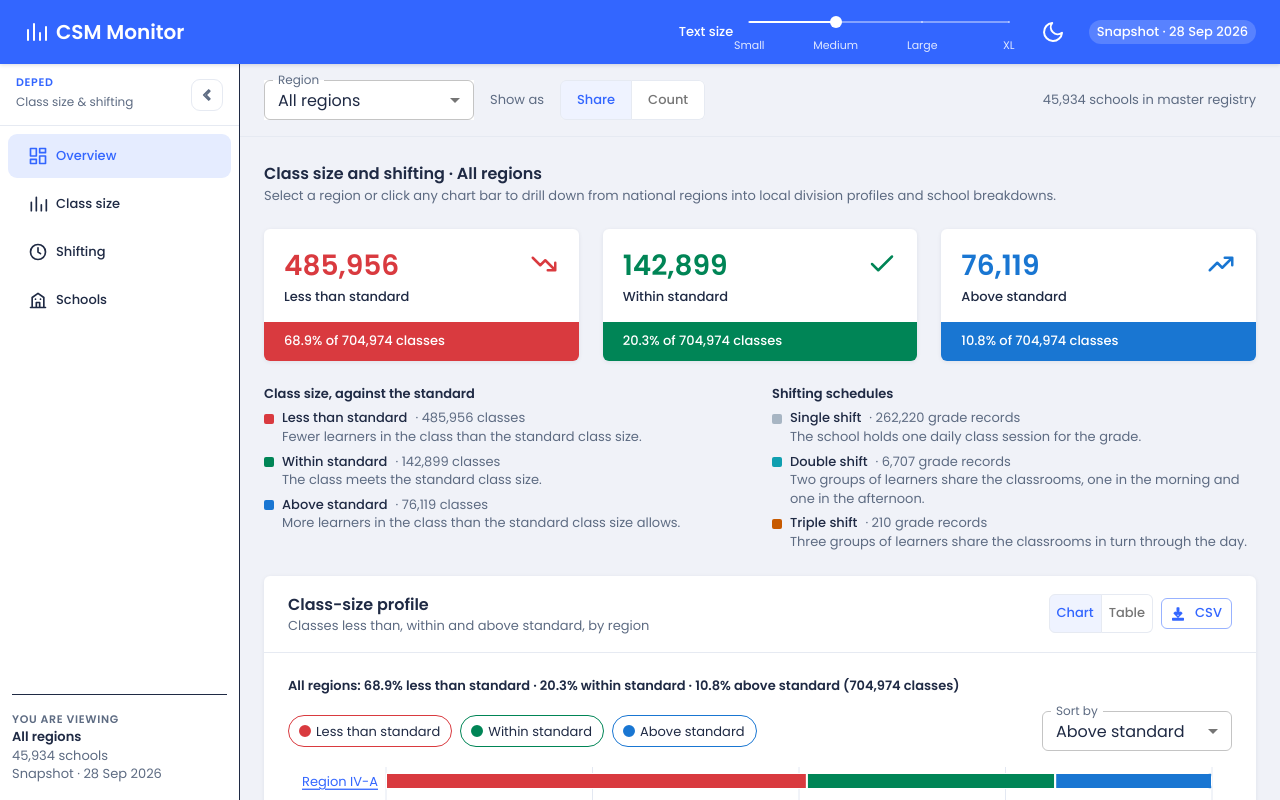
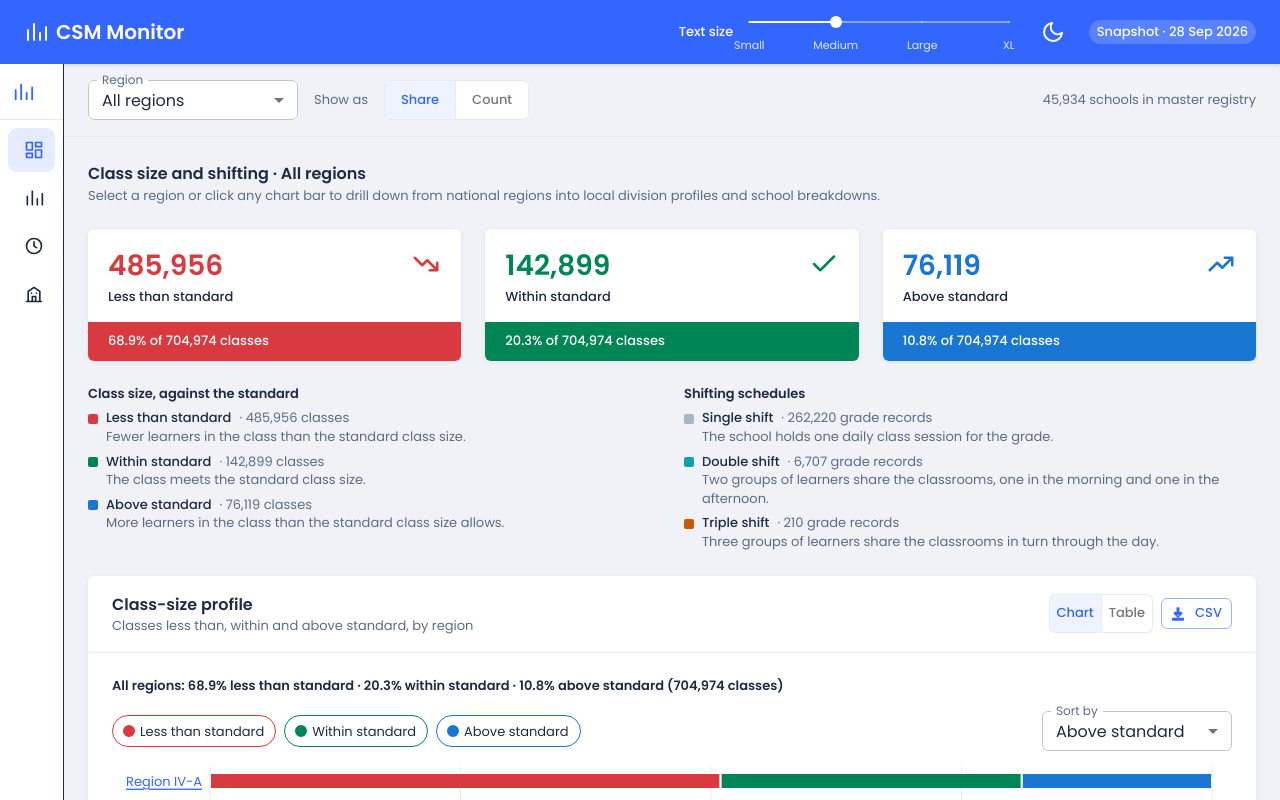
Before and after one commit to justinesolaswork/deped-csm-monitor, a React (Vite) app: page / in a window 1280 px wide. Shown: the top 800 px of the page. Built offline with nearby package versions, Linux system fonts and the light colour scheme.

Commit message:
Sidebar: auto-expand on hover (no toggle button), fixed rail keeps layout stable

```diff
--- a/src/components/AppShell.jsx
+++ b/src/components/AppShell.jsx
@@ -1,5 +1,5 @@
 import { useState } from "react";
-import { AppBar, Box, Chip, Collapse, IconButton, List, ListItemButton, ListItemIcon, ListItemText, Slider, Tab, Tabs, Toolbar, Tooltip, Typography } from "@mui/material";
+import { AppBar, Box, Chip, IconButton, List, ListItemButton, ListItemIcon, ListItemText, Slider, Tab, Tabs, Toolbar, Tooltip, Typography } from "@mui/material";
 import { useActiveSection } from "../hooks/useActiveSection.js";
 import { SIDEBAR_WIDTH } from "../layout.js";
 import { fontSizes } from "../lib/fontSize.js";
@@ -7,24 +7,26 @@ import { formatDate, formatNumber } from "../lib/format.js";
 import LineIcon, { iconPaths } from "./LineIcon.jsx";
 
 const TABS_HEIGHT = 48;
-const SIDEBAR_COLLAPSED_WIDTH = 64; // icon-only rail width
+/** Width of the always-visible icon rail. Main content margin is fixed to this so the page never shifts. */
+const SIDEBAR_RAIL_WIDTH = 64;
 
 const fontMarks = fontSizes.map(({ label }, value) => ({ value, label }));
 
-// Chevron icon paths
-const CHEVRON_LEFT  = "M15.41 16.59L10.83 12l4.58-4.59L14 6l-6 6 6 6z";
-const CHEVRON_RIGHT = "M8.59 16.59L13.17 12 8.59 7.41 10 6l6 6-6 6z";
-
 /**
- * The frame around the dashboard: top bar, collapsible sidebar and the main content area.
- * The sidebar toggles between a full labelled list and an icon-only rail.
- * The main content shifts its left margin smoothly so nothing overlaps.
+ * The frame around the dashboard: top bar, auto-expanding sidebar rail and the main content area.
+ *
+ * Desktop behaviour:
+ *   - A 64px icon-only rail is always visible.
+ *   - Hovering the rail expands it to the full 240px label view (overlays content, no layout shift).
+ *   - Moving the pointer away collapses it back to the rail.
+ *   - No toggle button — fully automatic.
+ *
+ * Mobile behaviour:
+ *   - Sidebar is hidden; sections are exposed as horizontal tabs in the top bar.
  */
 export default function AppShell({ sections, snapshotDate, scopeName, schoolCount, fontIndex, onFontIndexChange, colorMode, onColorModeChange, children }) {
   const [activeId, choose] = useActiveSection(sections.map((s) => s.id));
-  const [expanded, setExpanded] = useState(true); // true = full, false = icon-only rail
-
-  const sidebarW = expanded ? SIDEBAR_WIDTH : SIDEBAR_COLLAPSED_WIDTH;
+  const [hovered, setHovered] = useState(false);
 
   return (
     <>
@@ -62,7 +64,7 @@ export default function AppShell({ sections, snapshotDate, scopeName, schoolCoun
             />
           </Box>
 
-          {/* Dark/light mode */}
+          {/* Dark / light toggle */}
           <IconButton
             aria-label={colorMode === "dark" ? "Switch to light mode" : "Switch to dark mode"}
             color="inherit"
@@ -102,15 +104,23 @@ export default function AppShell({ sections, snapshotDate, scopeName, schoolCoun
         </Tabs>
       </AppBar>
 
-      {/* ── Sidebar ──────────────────────────────────────────────────────── */}
+      {/* ── Sidebar rail ─────────────────────────────────────────────────────
+          Always occupies SIDEBAR_RAIL_WIDTH on screen. On hover it expands to
+          SIDEBAR_WIDTH and slides over the main content (position:fixed + z-index).
+          The main content margin-left is permanently SIDEBAR_RAIL_WIDTH so it
+          never moves regardless of hover state.
+      ──────────────────────────────────────────────────────────────────────── */}
       <Box
         aria-label="Sections"
         component="nav"
+        onMouseEnter={() => setHovered(true)}
+        onMouseLeave={() => setHovered(false)}
         sx={{
           bgcolor: "background.paper",
           borderColor: "divider",
           borderRight: 1,
           bottom: 0,
+          boxShadow: hovered ? 6 : 0,
           display: { md: "flex", xs: "none" },
           flexDirection: "column",
           left: 0,
@@ -118,26 +128,36 @@ export default function AppShell({ sections, snapshotDate, scopeName, schoolCoun
           overflowY: "auto",
           position: "fixed",
           top: 64,
-          transition: "width 260ms cubic-bezier(0.4, 0, 0.2, 1)",
-          width: sidebarW,
-          zIndex: (t) => t.zIndex.drawer,
+          transition: "width 260ms cubic-bezier(0.4, 0, 0.2, 1), box-shadow 260ms ease",
+          width: hovered ? SIDEBAR_WIDTH : SIDEBAR_RAIL_WIDTH,
+          zIndex: (t) => t.zIndex.drawer + 1,
         }}
       >
-        {/* Toggle button row */}
+        {/* Brand row — label fades in beside icon when expanded */}
         <Box
           sx={{
             alignItems: "center",
             borderBottom: 1,
             borderColor: "divider",
             display: "flex",
-            justifyContent: expanded ? "space-between" : "center",
-            px: expanded ? 2 : 0,
-            py: 1.5,
-            minHeight: 52,
+            gap: 1.5,
+            minHeight: 56,
+            overflow: "hidden",
+            px: 1.5,
+            py: 1,
           }}
         >
-          {expanded && (
-            <Box>
+          {/* Static icon acts as the brand mark in collapsed state */}
+          <LineIcon aria-hidden path={iconPaths.classSize} sx={{ color: "primary.main", flexShrink: 0, fontSize: 22 }} />
+          <Box
+            sx={{
+              maxWidth: hovered ? 180 : 0,
+              opacity: hovered ? 1 : 0,
+              overflow: "hidden",
+              transition: "opacity 180ms ease 60ms, max-width 260ms cubic-bezier(0.4, 0, 0.2, 1)",
+              whiteSpace: "nowrap",
+            }}
+          >
             <Typography color="primary" sx={{ display: "block", lineHeight: 1.2 }} variant="overline">
               DepEd
             </Typography>
@@ -145,31 +165,12 @@ export default function AppShell({ sections, snapshotDate, scopeName, schoolCoun
               Class size &amp; shifting
             </Typography>
           </Box>
-          )}
-          <Tooltip title={expanded ? "Collapse sidebar" : "Expand sidebar"} placement="right">
-            <IconButton
-              aria-label={expanded ? "Collapse sidebar" : "Expand sidebar"}
-              id="sidebar-toggle-btn"
-              onClick={() => setExpanded((v) => !v)}
-              size="small"
-              sx={{
-                border: 1,
-                borderColor: "divider",
-                borderRadius: 1.5,
-                color: "text.secondary",
-                flexShrink: 0,
-                "&:hover": { bgcolor: "action.hover", color: "primary.main" },
-              }}
-            >
-              <LineIcon fontSize="small" path={expanded ? CHEVRON_LEFT : CHEVRON_RIGHT} />
-            </IconButton>
-          </Tooltip>
         </Box>
 
         {/* Nav items */}
-        <List disablePadding sx={{ mt: 1, flex: 1 }}>
+        <List disablePadding sx={{ flex: 1, mt: 1 }}>
           {sections.map(({ id, label, icon }) => (
-            <Tooltip key={id} title={expanded ? "" : label} placement="right" arrow>
+            <Tooltip key={id} title={hovered ? "" : label} placement="right" arrow>
               <ListItemButton
                 aria-current={id === activeId ? "location" : undefined}
                 component="a"
@@ -178,35 +179,27 @@ export default function AppShell({ sections, snapshotDate, scopeName, schoolCoun
                 selected={id === activeId}
                 sx={{
                   borderRadius: 1.5,
+                  justifyContent: "flex-start",
                   mb: 0.5,
                   minHeight: 44,
                   mx: 1,
-                  px: expanded ? 1.5 : 1,
-                  justifyContent: expanded ? "flex-start" : "center",
-                  transition: "padding 260ms cubic-bezier(0.4, 0, 0.2, 1)",
+                  px: 1,
                 }}
               >
-                <ListItemIcon
-                  sx={{
-                    color: "inherit",
-                    justifyContent: "center",
-                    minWidth: expanded ? 36 : "auto",
-                    transition: "min-width 260ms cubic-bezier(0.4, 0, 0.2, 1)",
-                  }}
-                >
+                <ListItemIcon sx={{ color: "inherit", flexShrink: 0, justifyContent: "center", minWidth: 36 }}>
                   <LineIcon fontSize="small" path={icon} />
                 </ListItemIcon>
 
-                {/* Label fades in/out with the sidebar */}
+                {/* Label — fades in when hovered */}
                 <ListItemText
                   primary={label}
                   slotProps={{ primary: { variant: "body2", sx: { fontWeight: 500, whiteSpace: "nowrap" } } }}
                   sx={{
-                    maxWidth: expanded ? 160 : 0,
-                    opacity: expanded ? 1 : 0,
+                    m: 0,
+                    maxWidth: hovered ? 160 : 0,
+                    opacity: hovered ? 1 : 0,
                     overflow: "hidden",
-                    transition: "opacity 200ms ease, max-width 260ms cubic-bezier(0.4, 0, 0.2, 1)",
-                    m: 0,
+                    transition: "opacity 180ms ease 60ms, max-width 260ms cubic-bezier(0.4, 0, 0.2, 1)",
                   }}
                 />
               </ListItemButton>
@@ -214,16 +207,18 @@ export default function AppShell({ sections, snapshotDate, scopeName, schoolCoun
           ))}
         </List>
 
-        {/* "You are viewing" footer — only shown when expanded */}
+        {/* "You are viewing" footer — fades in when expanded */}
         <Box
           sx={{
             borderColor: "divider",
             borderTop: 1,
+            maxHeight: hovered ? 120 : 0,
             mx: 1.5,
-            opacity: expanded ? 1 : 0,
+            opacity: hovered ? 1 : 0,
             overflow: "hidden",
-            py: 2,
-            transition: "opacity 180ms ease",
+            py: hovered ? 2 : 0,
+            transition: "opacity 180ms ease 60ms, max-height 260ms cubic-bezier(0.4, 0, 0.2, 1), padding 260ms ease",
+            whiteSpace: "nowrap",
           }}
         >
           <Typography color="text.secondary" sx={{ display: "block" }} variant="overline">
@@ -241,16 +236,18 @@ export default function AppShell({ sections, snapshotDate, scopeName, schoolCoun
         </Box>
       </Box>
 
-      {/* ── Main content — shifts with sidebar width ──────────────────────── */}
+      {/* ── Main content ─────────────────────────────────────────────────────
+          Fixed margin-left = SIDEBAR_RAIL_WIDTH. The sidebar expands as an
+          overlay so this value never needs to change — zero layout shift.
+      ──────────────────────────────────────────────────────────────────────── */}
       <Box
         component="main"
         sx={{
           bgcolor: "background.default",
           minHeight: "100vh",
-          ml: { md: `${sidebarW}px`, xs: 0 },
+          ml: { md: `${SIDEBAR_RAIL_WIDTH}px`, xs: 0 },
           pb: { md: 3, xs: 2 },
           px: { md: 3, xs: 2 },
-          transition: "margin-left 260ms cubic-bezier(0.4, 0, 0.2, 1)",
         }}
       >
         <Toolbar />
```
Lines whose indentation alone changed are shown as unchanged.
